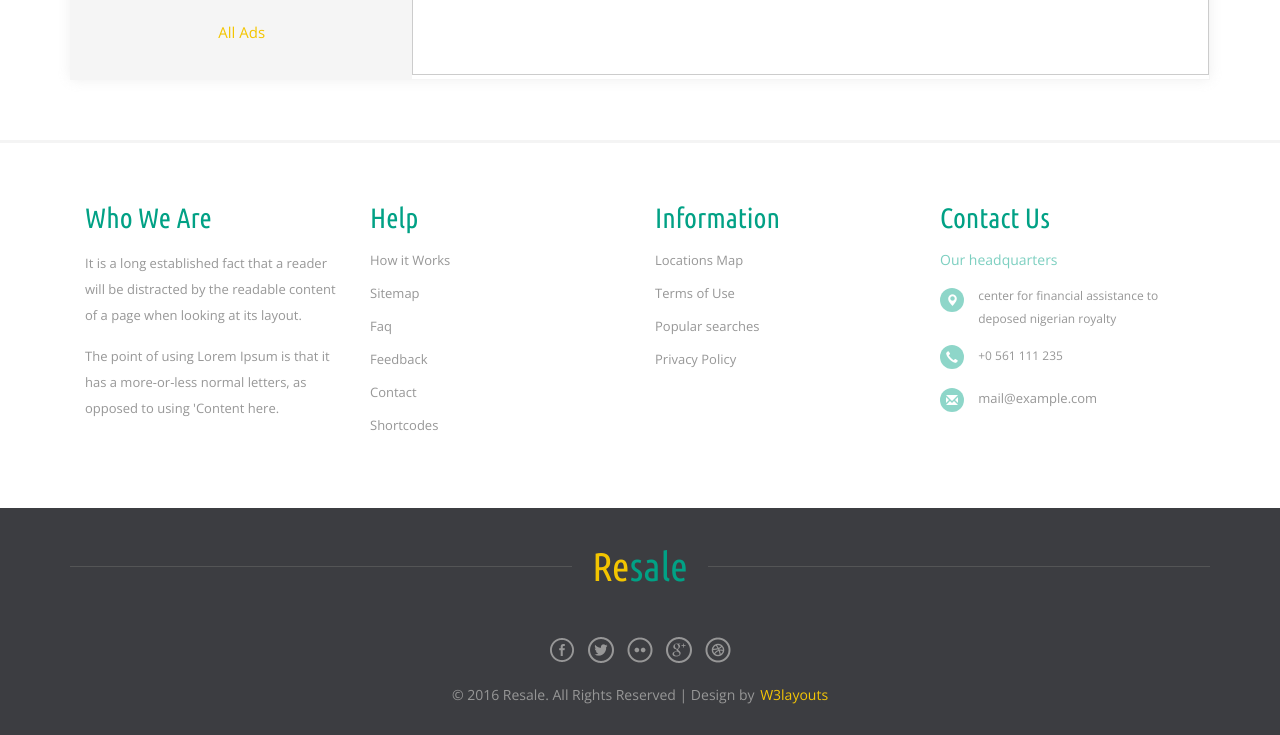
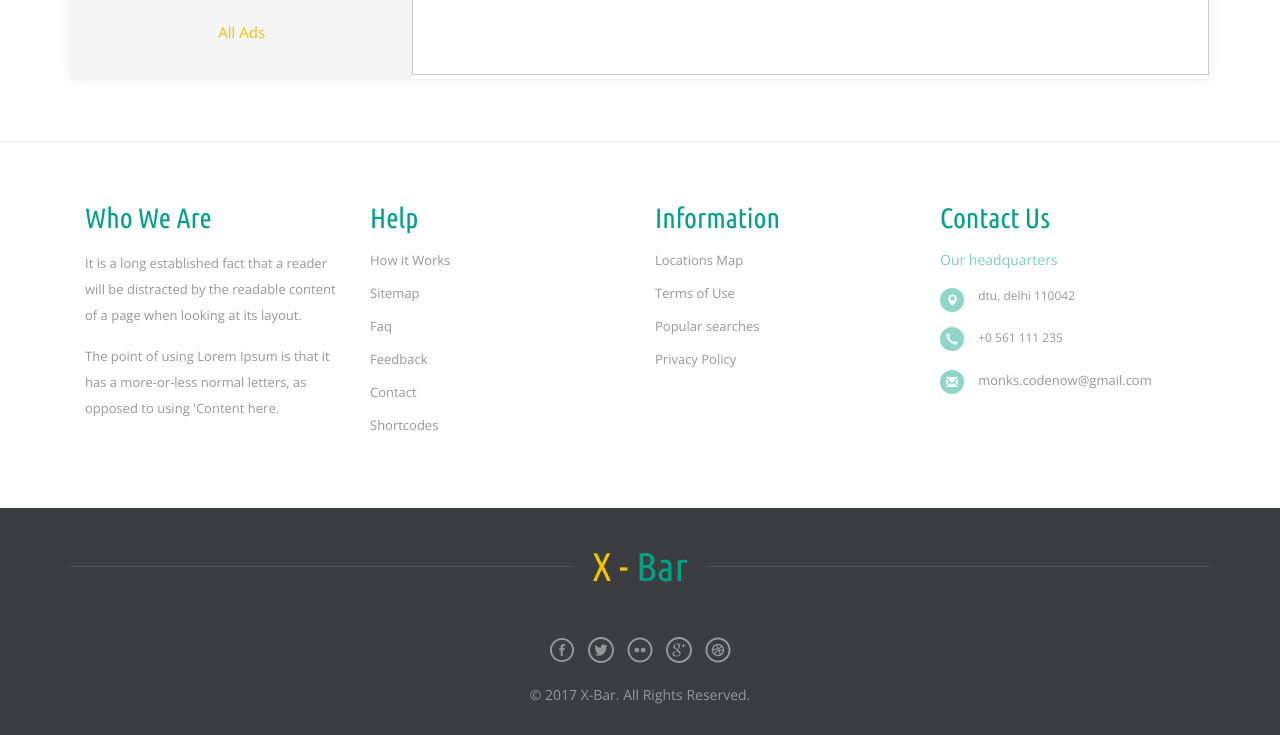
Before and after one commit to Sagn1k/oone, a plain HTML site: page categories.html in a window 1280 px wide. Shown: the part 1177-1912 px from the top of the page. Drawn offline with nearby package versions, Linux system fonts and the light colour scheme.

Commit message:
update in categories.html

```diff
--- a/categories.html
+++ b/categories.html
@@ -1,13 +1,8 @@
-<!--
-Author: W3layouts
-Author URL: http://w3layouts.com
-License: Creative Commons Attribution 3.0 Unported
-License URL: http://creativecommons.org/licenses/by/3.0/
--->
+
 <!DOCTYPE html>
 <html>
 <head>
-<title>Resale a Business Category Flat Bootstrap Responsive Website Template | Categories :: w3layouts</title>
+<title>X-Bar</title>
 <link rel="stylesheet" href="css/bootstrap.min.css">
 <link rel="stylesheet" href="css/bootstrap-select.css">
 <link href="css/style.css" rel="stylesheet" type="text/css" media="all" />
@@ -77,7 +72,7 @@ Smartphone Compatible web template, free webdesigns for Nokia, Samsung, LG, Sony
 <div class="header">
 		<div class="container">
 			<div class="logo">
-				<a href="index.html"><span>Re</span>sale</a>
+				<a href="index.html"><span>X - </span>Bar</a>
 			</div>
 			<div class="header-right">
 			<a class="account" href="login.html">My Account</a>
@@ -858,7 +853,7 @@ Smartphone Compatible web template, free webdesigns for Nokia, Samsung, LG, Sony
 							<address>
 								<ul class="location">
 									<li><span class="glyphicon glyphicon-map-marker"></span></li>
-									<li>CENTER FOR FINANCIAL ASSISTANCE TO DEPOSED NIGERIAN ROYALTY</li>
+									<li>DTU, Delhi 110042</li>
 									<div class="clearfix"></div>
 								</ul>
 								<ul class="location">
@@ -868,7 +863,7 @@ Smartphone Compatible web template, free webdesigns for Nokia, Samsung, LG, Sony
 								</ul>
 								<ul class="location">
 									<li><span class="glyphicon glyphicon-envelope"></span></li>
-									<li><a href="mailto:info@example.com">mail@example.com</a></li>
+									<li><a href="mailto:info@example.com">monks.codenow@gmail.com</a></li>
 									<div class="clearfix"></div>
 								</ul>
 							</address>
@@ -880,7 +875,7 @@ Smartphone Compatible web template, free webdesigns for Nokia, Samsung, LG, Sony
 			<div class="footer-bottom text-center">
 			<div class="container">
 				<div class="footer-logo">
-					<a href="index.html"><span>Re</span>sale</a>
+					<a href="index.html"><span>X - </span>Bar</a>
 				</div>
 				<div class="footer-social-icons">
 					<ul>
@@ -892,7 +887,7 @@ Smartphone Compatible web template, free webdesigns for Nokia, Samsung, LG, Sony
 					</ul>
 				</div>
 				<div class="copyrights">
-					<p> © 2016 Resale. All Rights Reserved | Design by  <a href="http://w3layouts.com/"> W3layouts</a></p>
+					<p> © 2017 X-Bar. All Rights Reserved.</p>
 				</div>
 				<div class="clearfix"></div>
 			</div>
```
